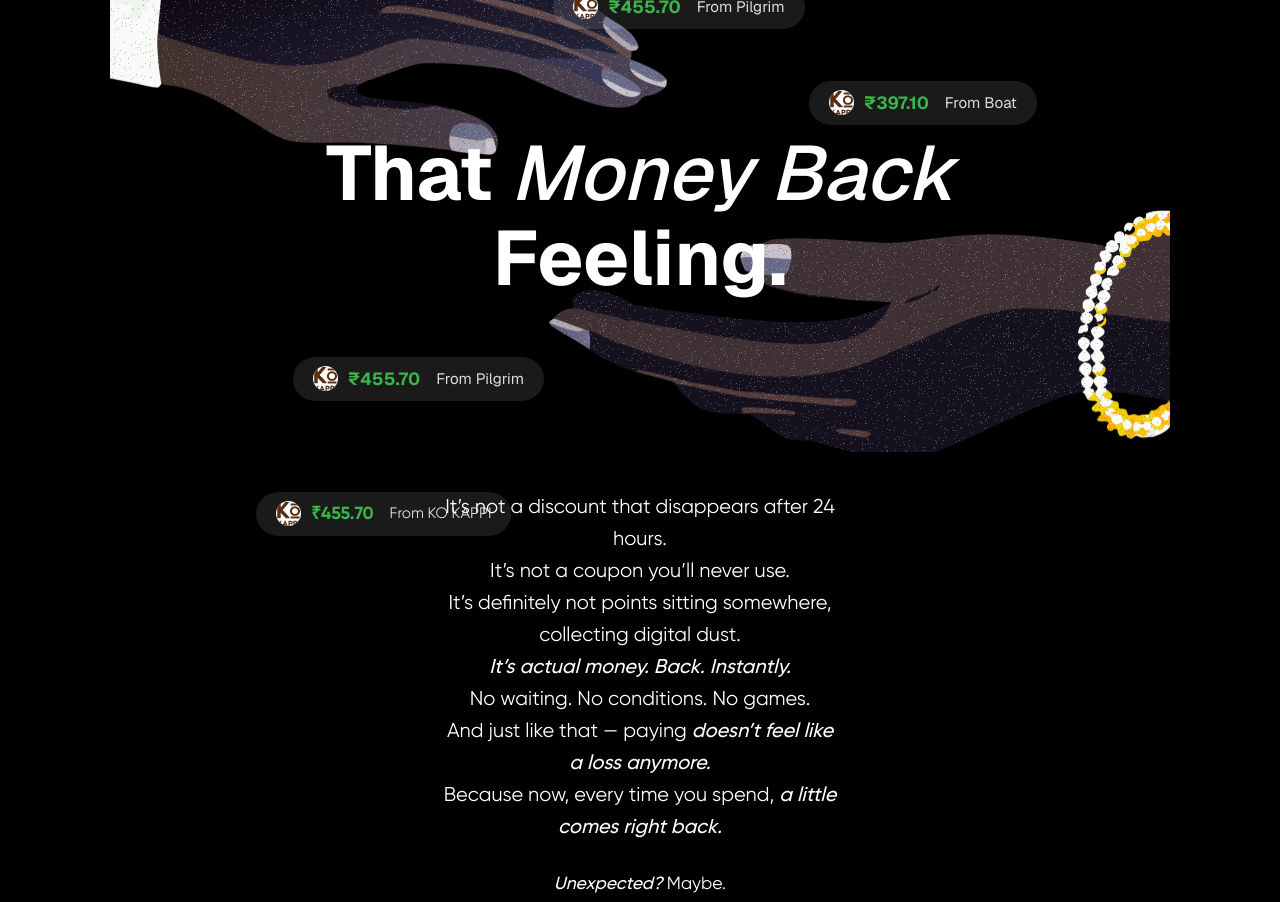
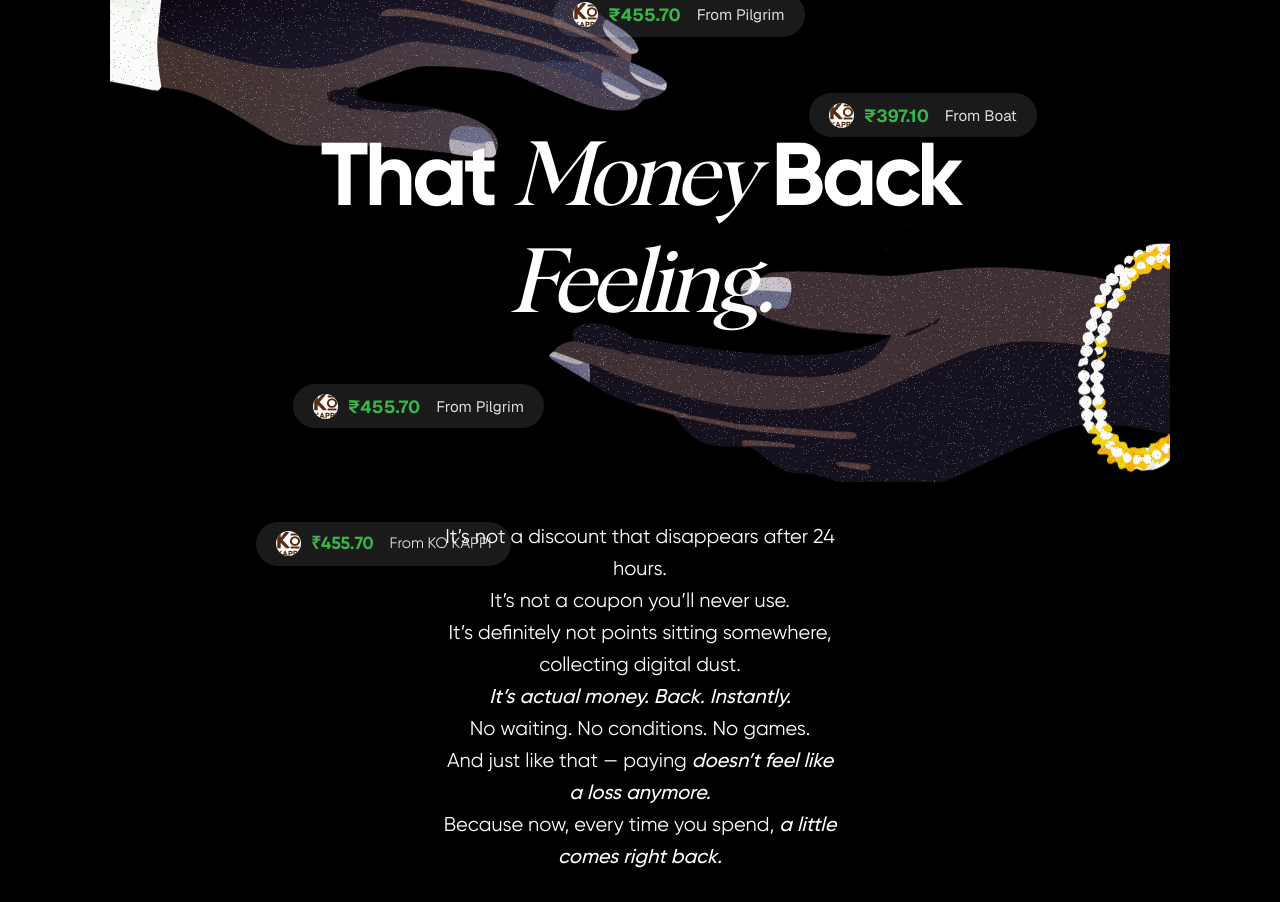
Before and after one commit to emadnahed/rupeecashback-web, a Next.js app: page / in a window 1280 px wide. Shown: the part 3780-4682 px from the top of the page. Built offline with nearby package versions, Linux system fonts and the light colour scheme.

Commit message:
Refactor MoneyBackFeelingContainer styles and typography for improved visual hierarchy. Update heading structure with new font styles and enhance CSS for better text alignment and aesthetics.

```diff
--- a/src/app/components/MoneyBackFeelingContainer.module.css
+++ b/src/app/components/MoneyBackFeelingContainer.module.css
@@ -34,18 +34,28 @@
   z-index: 3;
   color: #fff;
   text-align: center;
-  font-size: 3.2rem;
-  font-weight: 700;
-  line-height: 1.1;
   margin: 0 auto;
   margin-top: 39vh;
   margin-bottom: 18vh;
   max-width: 700px;
 }
 
-.italic {
+.centerText h2 {
+  font-size: 89px;
+  line-height: 99px;
+  letter-spacing: -4px;
+  margin: 0;
+}
+
+.gilroyText {
+  font-family: 'Gilroy';
+  font-weight: 600;
+}
+
+.albraItalic {
+  font-family: 'Albra Sans', sans-serif;
+  font-weight: 500;
   font-style: italic;
-  font-weight: 500;
 }
 
 .pill1 {
--- a/src/app/components/MoneyBackFeelingContainer.tsx
+++ b/src/app/components/MoneyBackFeelingContainer.tsx
@@ -15,14 +15,14 @@ const MoneyBackFeelingContainer: React.FC = () => (
     <PillShapeContainer className={styles.pill1} amount={"₹455.70"} from={"Pilgrim"} icon="/KoKappi.svg" />
     <PillShapeContainer className={styles.pill2} amount={"₹397.10"} from={"Boat"} icon="/icon2.svg" />
     <PillShapeContainer className={styles.pill3} amount={"₹455.70"} from={"Pilgrim"} icon="/icon1.svg" />
-    {/* <PillShapeContainer className={styles.pill4} amount={"₹455.70"} from={"KO KAPPI"} icon="/icon3.svg" />
-    <PillShapeContainer className={styles.pill5} amount={"₹397.10"} from={"Boat"} icon="/icon2.svg" /> */}
 
     {/* Central Heading */}
     <div className={styles.centerText}>
       <h2>
-        That <span className={styles.italic}>Money Back</span><br />
-        Feeling.
+        <span className={styles.gilroyText}>That </span>
+        <span className={styles.albraItalic}>Money </span>
+        <span className={styles.gilroyText}>Back</span><br />
+        <span className={styles.albraItalic}>Feeling.</span>
       </h2>
     </div>
 
```
